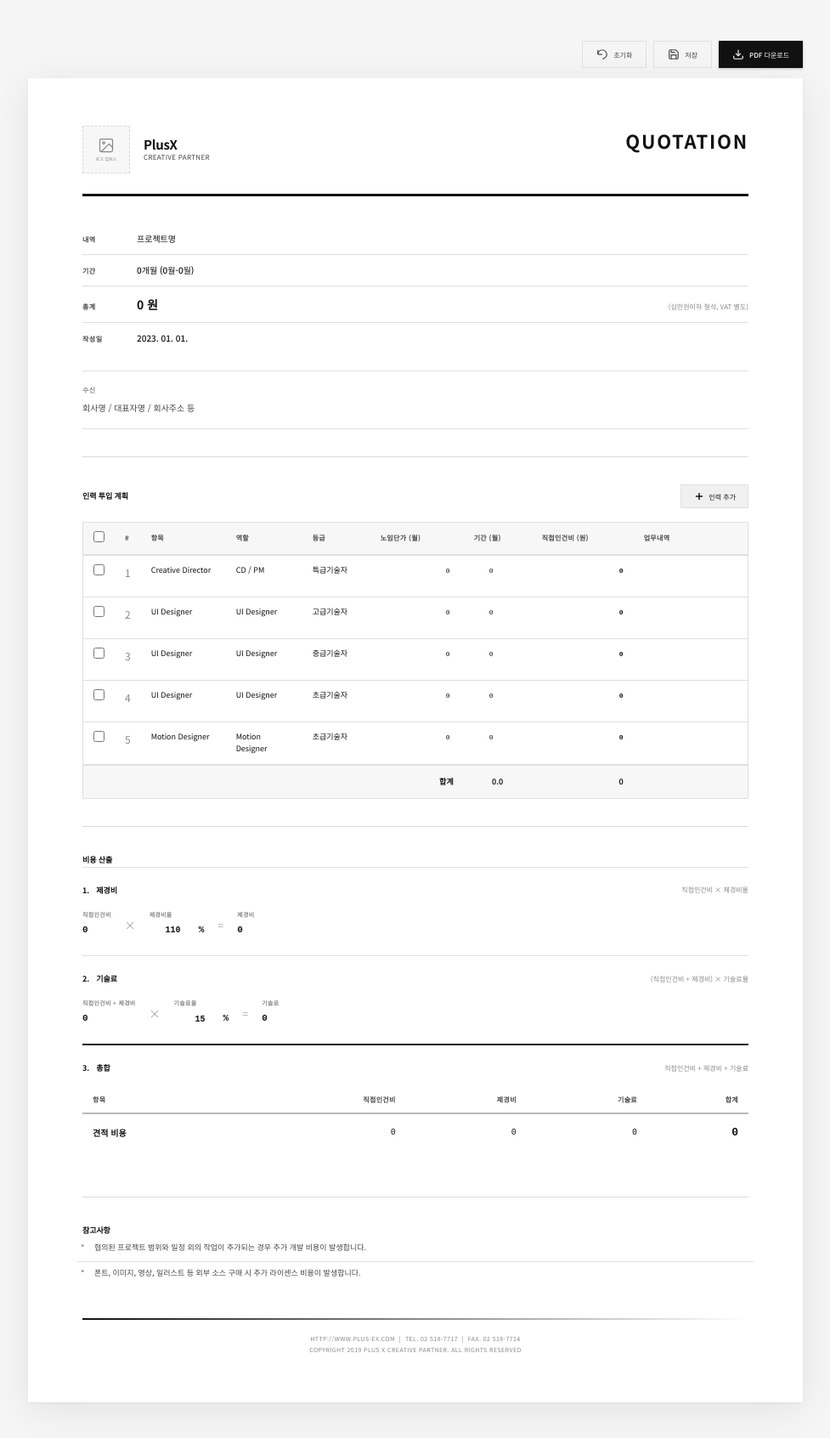
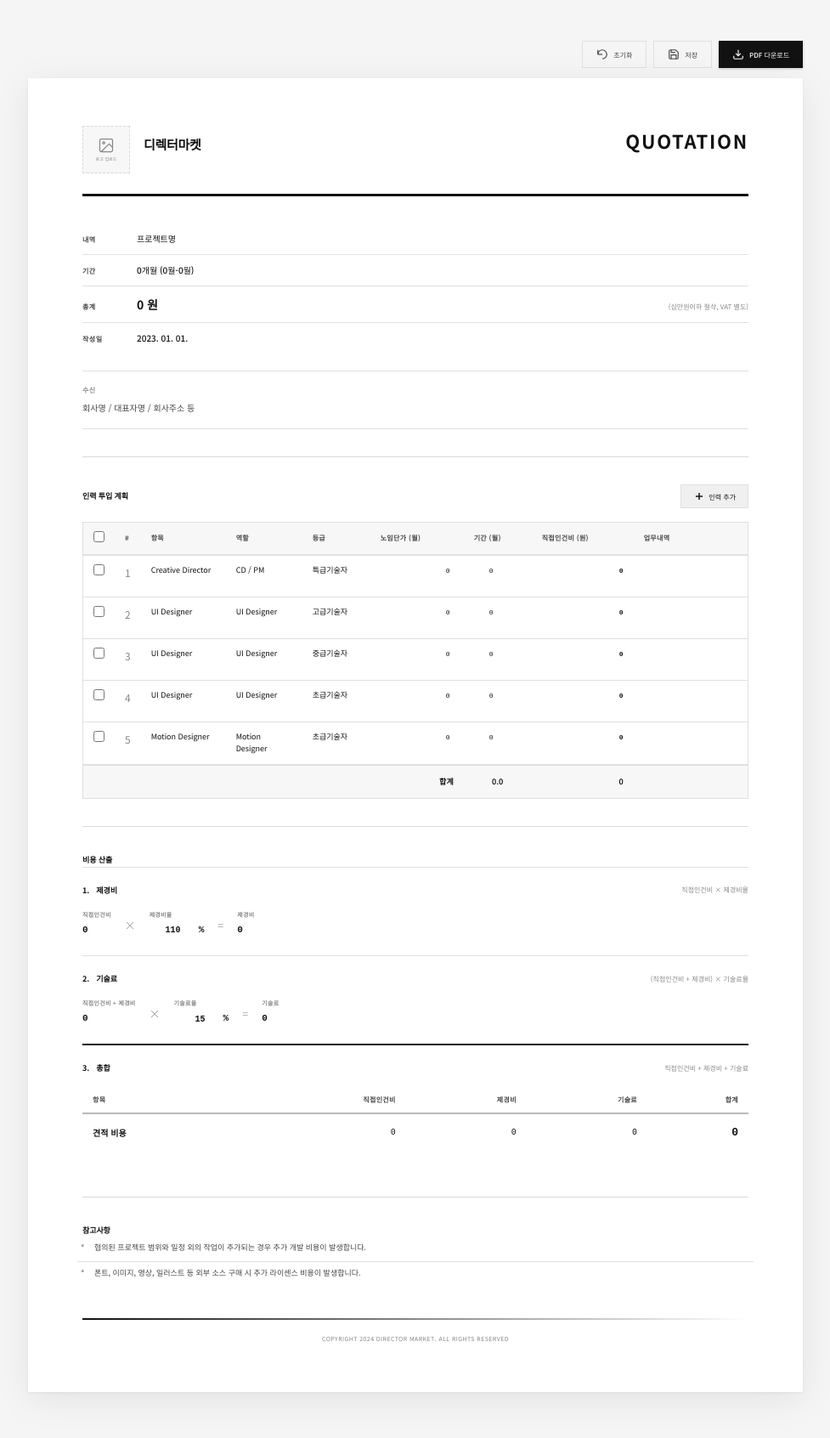
Before and after one commit to callmeeddiepark/quotation, a plain HTML site: page index.html in a window 1280 px wide. Shown: the whole page at 85% size, without its empty margins (151-1128 px from the left). Drawn offline with Linux system fonts and the light colour scheme.

Commit message:
기본 회사명 디렉터마켓으로 변경 및 카피라이트 수정

```diff
--- a/app.js
+++ b/app.js
@@ -446,8 +446,8 @@
         personnelData = JSON.parse(JSON.stringify(DEFAULT_PERSONNEL));
 
         // Reset editable fields
-        $('[data-field="companyName"]').textContent = 'PlusX';
-        $('[data-field="companySubtitle"]').textContent = 'Creative Partner';
+        $('[data-field="companyName"]').textContent = '디렉터마켓';
+        $('[data-field="companySubtitle"]').textContent = '';
         $('[data-field="projectName"]').textContent = '프로젝트명';
         $('[data-field="projectPeriod"]').textContent = '0개월 (0월-0월)';
         $('[data-field="createdDate"]').textContent = '2023. 01. 01.';
--- a/index.html
+++ b/index.html
@@ -63,9 +63,9 @@
                         <input type="file" id="logoInput" accept="image/*" hidden />
                     </div>
                     <div class="company-name">
-                        <span class="editable" data-field="companyName" contenteditable="true">PlusX</span>
+                        <span class="editable" data-field="companyName" contenteditable="true">디렉터마켓</span>
                         <span class="editable company-subtitle" data-field="companySubtitle"
-                            contenteditable="true">Creative Partner</span>
+                            contenteditable="true"></span>
                     </div>
                 </div>
                 <div class="header-right">
@@ -275,8 +275,7 @@
             <footer class="doc-footer">
                 <div class="footer-line"></div>
                 <div class="footer-content editable" data-field="footerInfo" contenteditable="true">
-                    HTTP://WWW.PLUS-EX.COM &nbsp;|&nbsp; TEL. 02 518-7717 &nbsp;|&nbsp; FAX. 02 518-7714<br />
-                    COPYRIGHT 2019 PLUS X CREATIVE PARTNER. ALL RIGHTS RESERVED
+                    COPYRIGHT 2024 DIRECTOR MARKET. ALL RIGHTS RESERVED
                 </div>
             </footer>
 
```
